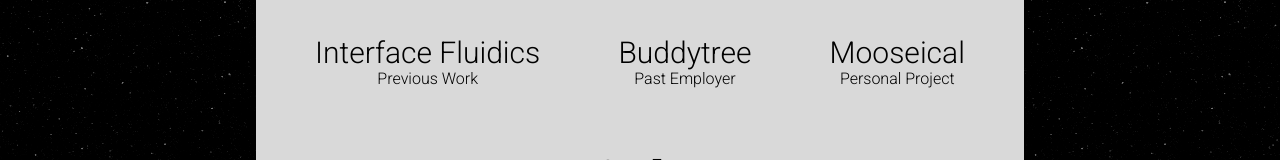
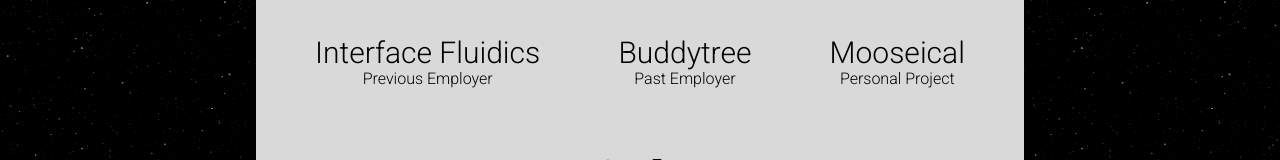
Before and after one commit to 100BC/C-V, a Next.js app: page / in a window 1280 px wide. Shown: the part 974-1134 px from the top of the page. Built offline with nearby package versions, Linux system fonts and the light colour scheme.

Commit message:
Text Change

```diff
--- a/pages/index.tsx
+++ b/pages/index.tsx
@@ -89,7 +89,7 @@
             <Link href="https://www.interfacefluidics.com/">
               <a>
                 Interface Fluidics
-                <div>Previous Work</div>
+                <div>Previous Employer</div>
               </a>
             </Link>
           </li>
```
